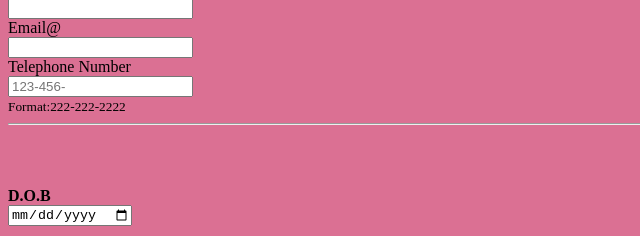
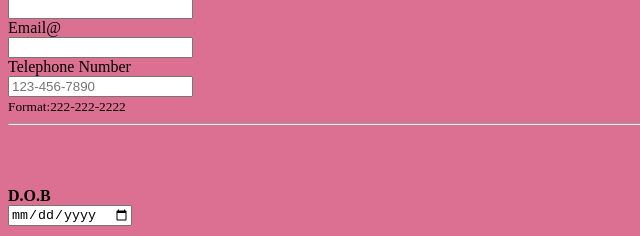
Before and after one commit to Skywalker13802/forms, a plain HTML site: page index.html in a window 1280 px wide. Shown: the part 187-423 px from the top of the page, 0-640 px from the left. Drawn offline with Linux system fonts and the light colour scheme.

Commit message:
Update index.html

```diff
--- a/index.html
+++ b/index.html
@@ -33,7 +33,7 @@
         pattern="[0-9]{3}-[0-9]{3}-[0-9]{4}"
         required
         maxlength="12"
-        placeholder="123-456-"
+        placeholder="123-456-7890"
       />
       <br />
       <small>Format:222-222-2222</small>
```
